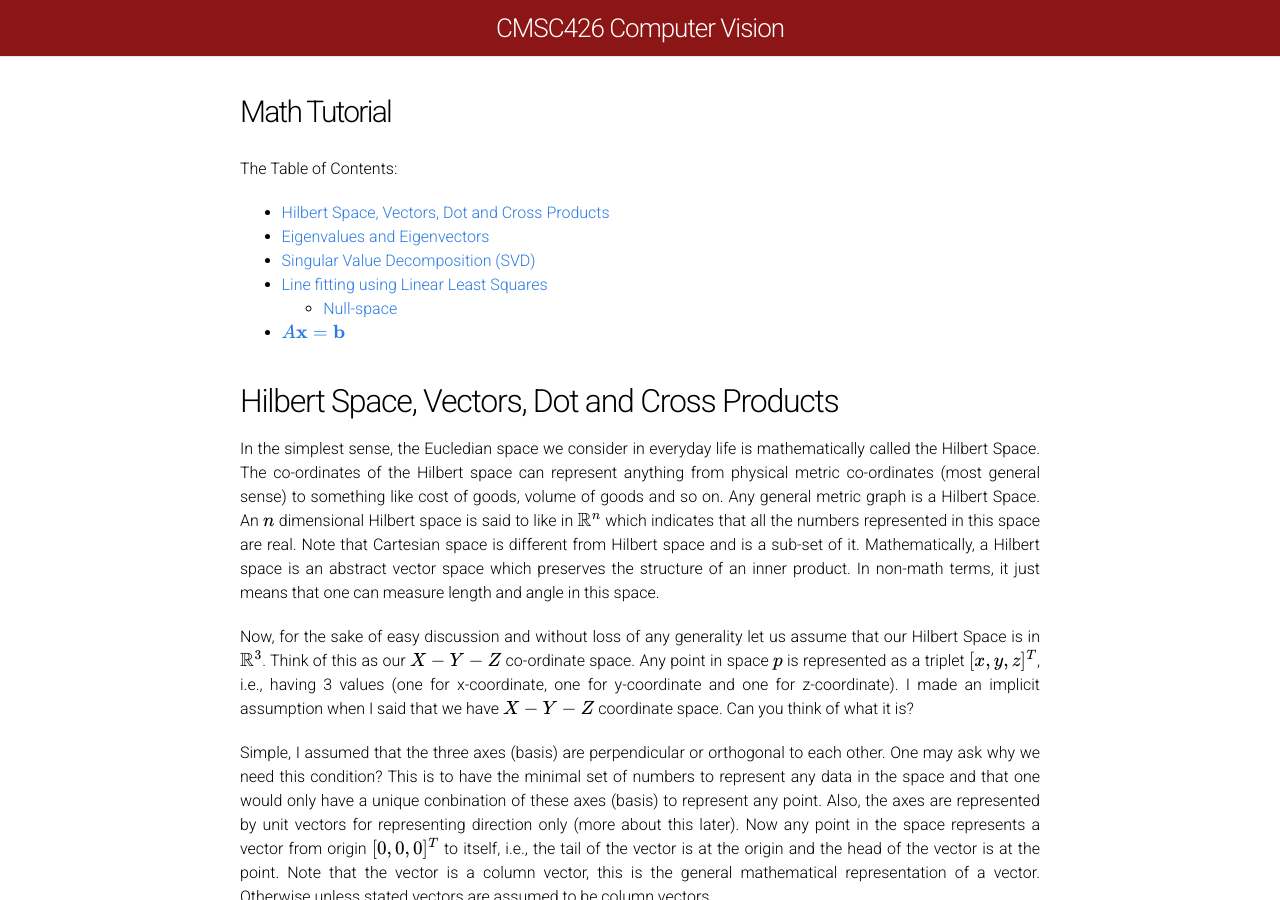
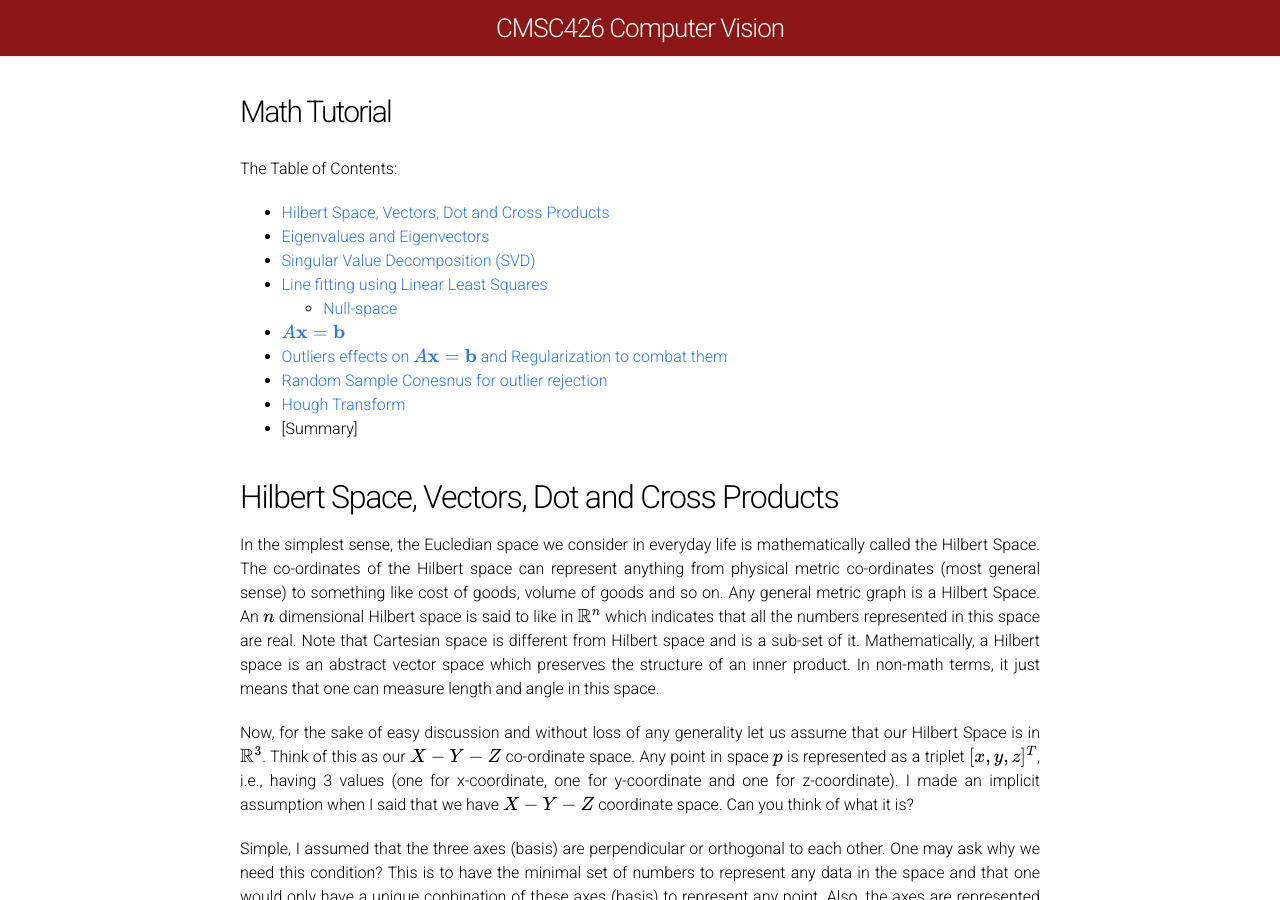
Before and after one commit to cmsc426/cmsc426.github.io, a Jekyll site: the page built from math-tutorial.md, in a window 1280 px wide and 900 px high. Built offline with Jekyll 4.4.1, drawn with Linux system fonts in a browser that asks for light colours; formulas are drawn with MathJax 3; some of the changed text lies outside the part shown.

Commit message:
Math page editted

```diff
--- a/math-tutorial.md
+++ b/math-tutorial.md
@@ -11,7 +11,10 @@ The Table of Contents:
 - [Line fitting using Linear Least Squares](#linefit)
 	- [Null-space](#nullspace)
 - [\\(A\mathbf{x}=\mathbf{b}\\)](#axeqb)
-
+- [Outliers effects on \\(A\mathbf{x}=\mathbf{b}\\) and Regularization to combat them](#reg)
+- [Random Sample Conesnus for outlier rejection](#ransac)
+- [Hough Transform](#hough)
+- [Summary]
 
 <a name='hilbert'></a>
 ## Hilbert Space, Vectors, Dot and Cross Products
```
Also changed, not shown: other parts of math-tutorial.md (+1 -1 lines).
